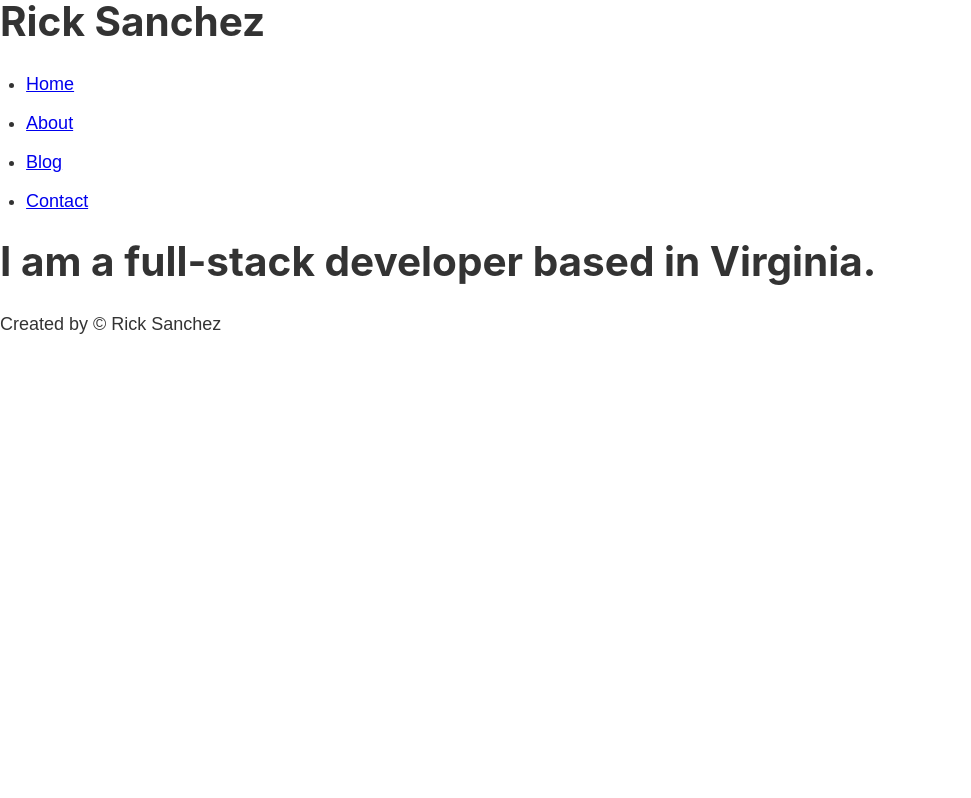
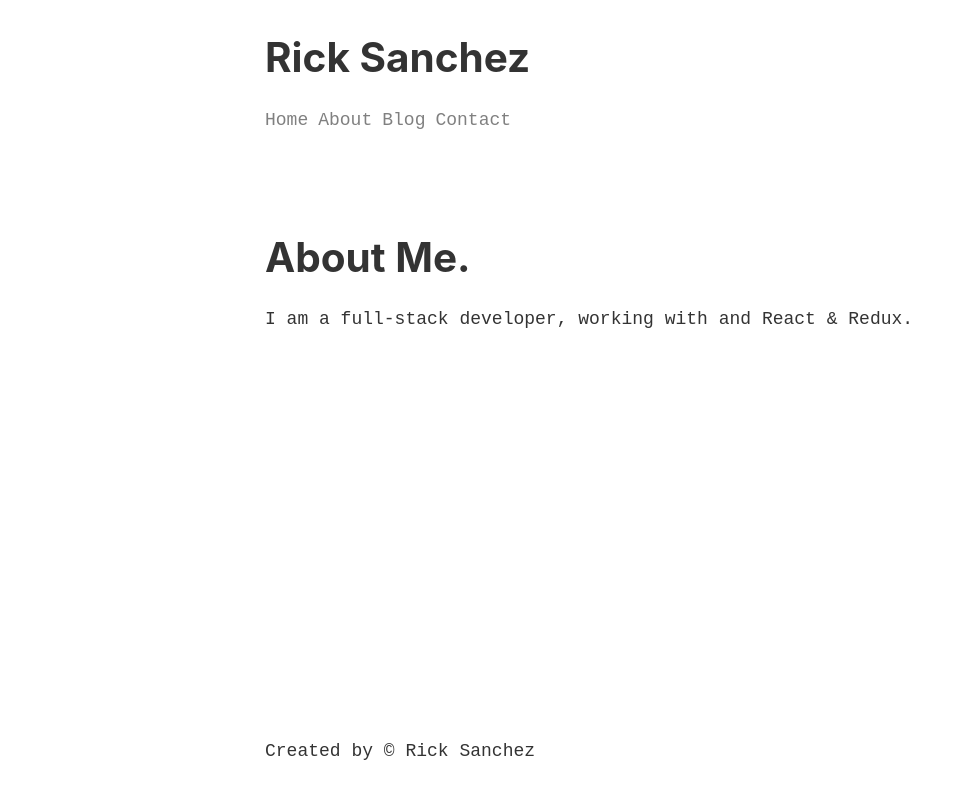
Before and after one commit to akhildhiman/gatsby-bootcamp, a Gatsby site: page /about in a window 1280 px wide. Shown: the whole page, without its empty margins (0-971 px from the left). Built offline with nearby package versions, Linux system fonts and the light colour scheme; Gatsby itself is replaced by a stand-in of ours.

Commit message:
add css modules

```diff
--- a/src/components/header.js
+++ b/src/components/header.js
@@ -1,22 +1,48 @@
 import React from "react"
 import { Link } from "gatsby"
+import headerStyles from "./header.module.scss"
+import linkStyles from "./layout.module.scss"
 
 const Header = () => {
   return (
     <div>
       <h1>Rick Sanchez</h1>
-      <ul>
+      <ul className={linkStyles.list}>
         <li>
-          <Link to="/">Home</Link>
+          <Link
+            className={headerStyles.link}
+            activeClassName={headerStyles.activeLink}
+            to="/"
+          >
+            Home
+          </Link>
         </li>
         <li>
-          <Link to="/about">About</Link>
+          <Link
+            className={headerStyles.link}
+            activeClassName={headerStyles.activeLink}
+            to="/about"
+          >
+            About
+          </Link>
         </li>
         <li>
-          <Link to="/blog">Blog</Link>
+          <Link
+            className={headerStyles.link}
+            activeClassName={headerStyles.activeLink}
+            to="/blog"
+          >
+            Blog
+          </Link>
         </li>
         <li>
-          <Link to="/contact">Contact</Link>
+          <Link
+            className={headerStyles.link}
+            activeClassName={headerStyles.activeLink}
+            to="/contact"
+          >
+            Contact
+          </Link>
         </li>
       </ul>
     </div>
--- /dev/null
+++ b/src/components/header.module.scss
@@ -0,0 +1,12 @@
+.link {
+  text-decoration: none;
+  color: grey;
+  margin: 0 10px 0 0;
+  &:hover {
+    background: rgb(255, 236, 236);
+  }
+}
+
+.active-link {
+  color: rgb(80, 14, 14)
+}
--- a/src/components/layout.js
+++ b/src/components/layout.js
@@ -2,14 +2,17 @@ import React from "react"
 import Header from "./header"
 import Footer from "./footer"
 import "../styles/index.scss"
+import layoutStyles from "./layout.module.scss"
 
 const Layout = props => {
   return (
-    <>
-      <Header />
-      <div>{props.children}</div>
+    <div className={layoutStyles.container}>
+      <div className={layoutStyles.content}>
+        <Header />
+        <div className={layoutStyles.text}>{props.children}</div>
+      </div>
       <Footer />
-    </>
+    </div>
   )
 }
 
--- /dev/null
+++ b/src/components/layout.module.scss
@@ -0,0 +1,34 @@
+* {
+  font-family: 'Courier New', Courier, monospace;
+}
+
+.container {
+  margin: 0 auto;
+  max-width: 750px;
+  padding: 2rem 0 2rem 0 ;
+
+  display: flex;
+  flex-direction: column;
+  min-height: 100vh;
+}
+
+.content {
+  flex-grow: 1;
+}
+
+.list {
+  display: flex;
+  margin: 0;
+  list-style: none;
+  text-decoration: none;
+}
+
+.text {
+  margin-top: 5rem
+}
+
+a {
+  &:hover {
+    background: rgb(255, 236, 236);
+  }
+}
--- a/src/pages/about.js
+++ b/src/pages/about.js
@@ -5,7 +5,8 @@ const AboutPage = () => {
   return (
     <div>
       <Layout>
-      <h1>I am a full-stack developer based in Virginia.</h1>
+      <h1>About Me.</h1>
+      <p>I am a full-stack developer, working with and React & Redux.</p>
       </Layout>
     </div>
   )
--- a/src/pages/contact.js
+++ b/src/pages/contact.js
@@ -5,7 +5,10 @@ const ContactPage = () => {
   return (
     <div>
       <Layout>
-        <h1>Contact me on Twitter and Facebook</h1>
+        <h1>Contact.</h1>
+        <p>
+          The best way to reach me is on <a href="www.twitter.com">Twitter</a>.
+        </p>
       </Layout>
     </div>
   )
--- a/src/pages/index.js
+++ b/src/pages/index.js
@@ -4,8 +4,8 @@ import Layout from "../components/layout"
 const IndexPage = () => {
   return (
     <Layout>
-      <h1>Hello</h1>
-      <h1>I'm Rick, a full-stack developer living in Seattle, Washington.</h1>
+      <h1>Hello.</h1>
+      <p>I'm Rick, a full-stack developer living in Seattle, Washington.</p>
       <p>
         Need a developer? <a href="www.google.com"> Contact Me</a>
       </p>
```
